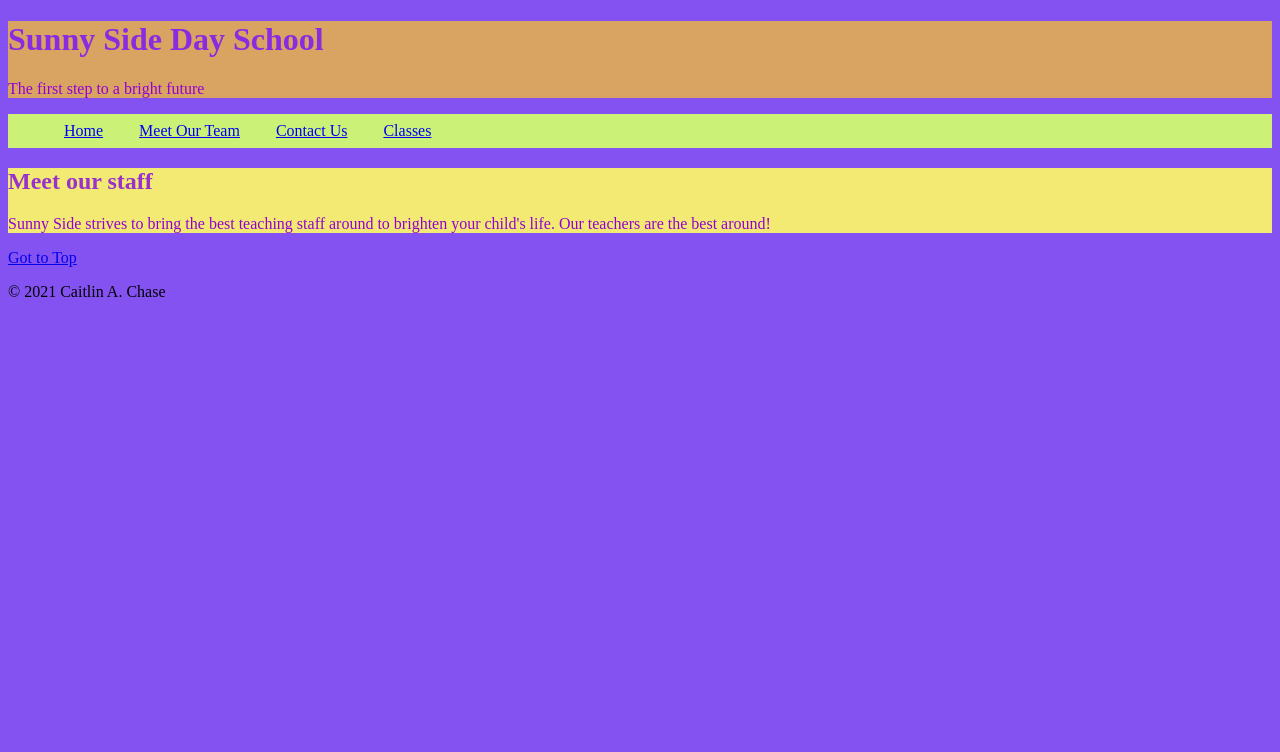
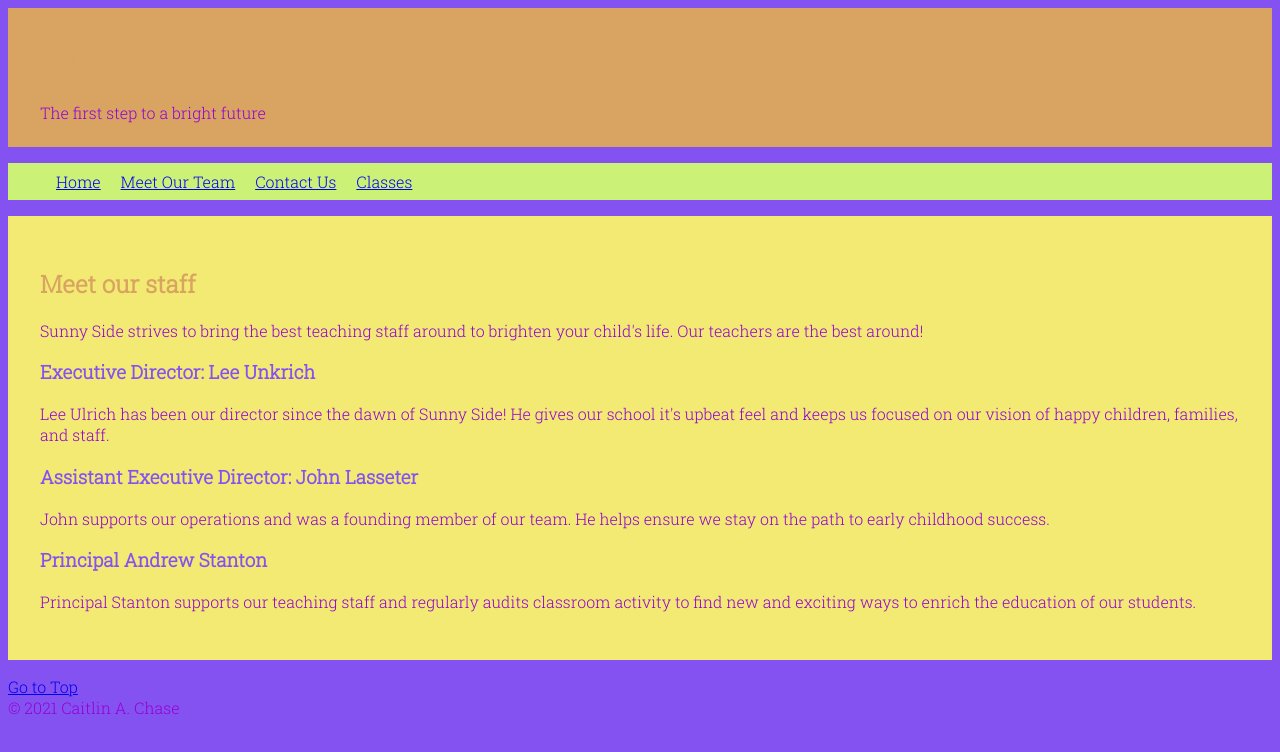
Before and after one commit to cleavychase/FED1StudioProject, a plain HTML site: page FED1StudioProjectV1.1/Team.html in a window 1280 px wide. Drawn offline with Linux system fonts and the light colour scheme.

Commit message:
font update, icon badge and some content added

```diff
--- a/FED1StudioProjectV1.1/CSS/custom.css
+++ b/FED1StudioProjectV1.1/CSS/custom.css
@@ -11,7 +11,7 @@
 @import url('https://fonts.googleapis.com/css2?family=Roboto+Slab:wght@300&display=swap');
 main {
     background-color: #F2EA72;
-
+    padding:2em;
 }
 nav {
     background-color: #CBF277;
@@ -21,27 +21,31 @@ nav {
         display: inline-block;
     }
         nav ul li a {
-            padding: .5em 1em;
+            padding: .5em;
             display: block;
         }
 
 header {
     background-color: #D9A362;
+    padding: .5em 2em;
 
 }
 
 body {
     background-color: #8552F2;
-    font-family: font-family: 'Roboto Slab', serif;
+    font-family: 'Roboto Slab', serif;
 }
 
 h1 {
-    color: blueviolet;
-
+    color: #D9A362;
 }
 
 h2 {
-    color: darkorchid;
+    color: #D9A362;
+}
+
+h3 {
+    color: #8552F2;
 }
 
 p {
--- a/FED1StudioProjectV1.1/Team.html
+++ b/FED1StudioProjectV1.1/Team.html
@@ -44,13 +44,30 @@
         <p>
             Sunny Side strives to bring the best teaching staff around to brighten your child's life. Our teachers are the best around!
         </p>
+        <h3>
+            Executive Director: Lee Unkrich
+        </h3>
+        <p>Lee Ulrich has been our director since the dawn of Sunny Side! He gives our school it's upbeat feel and keeps us focused on our vision of happy children, families, and staff.</p>
+        <h3>
+            Assistant Executive Director: John Lasseter
+        </h3>
+        <p>
+            John supports our operations and was a founding member of our team. He helps ensure we stay on the path to early childhood success.
+        </p>
+        <h3>
+            Principal Andrew Stanton
+        </h3>
+        <p>
+            Principal Stanton supports our teaching staff and regularly audits classroom activity to find new and exciting ways to enrich the education of our students.
+        </p>
     </main>
 </body>
 <footer>
     <p>
-        <a href="#">Got to Top</a>
+        <a href="#">Go to Top</a>
+        <br />
+        &copy; 2021 Caitlin A. Chase
     </p>
-    &copy; 2021 Caitlin A. Chase
 </footer>
 
 </html>
```
Also changed, not shown: FED1StudioProjectV1.1/Classes.html (+4 -2 lines), FED1StudioProjectV1.1/Contact.html (+3 -2 lines), FED1StudioProjectV1.1/index.html (+3 -2 lines), FED1StudioProjectV1.1/favicon.ico (added), 1 other file.
